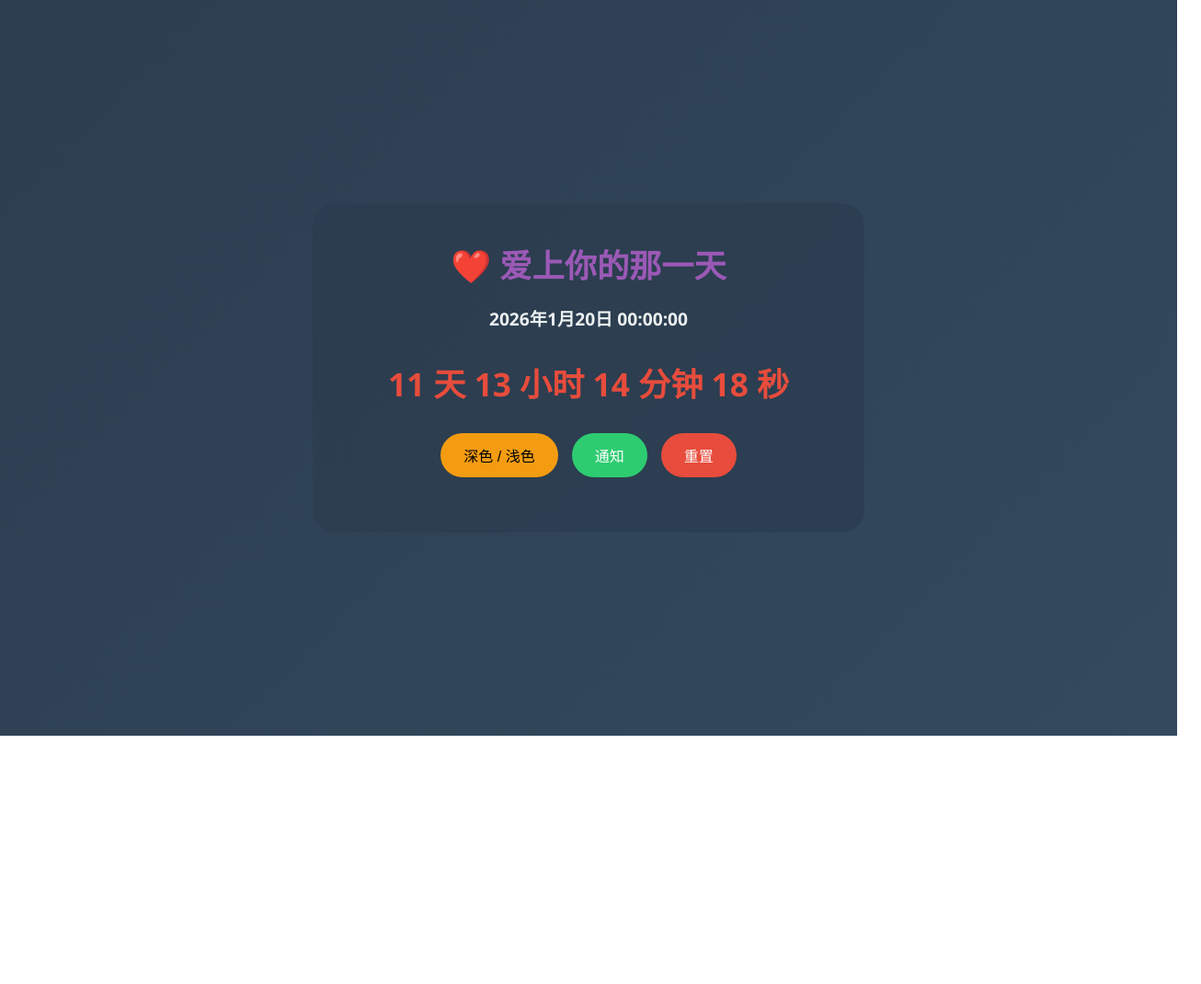
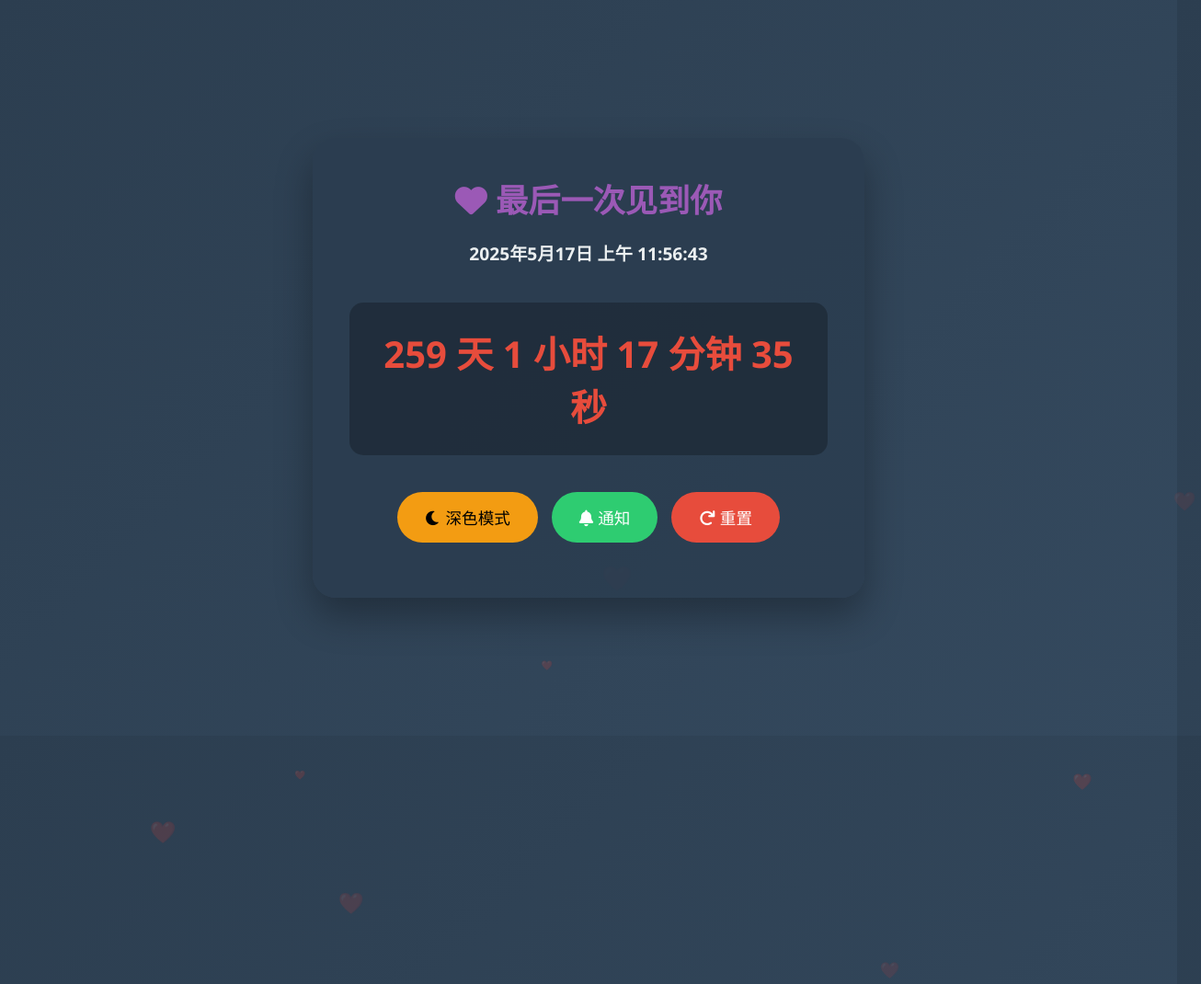
Before and after one commit to love-mamun/mamun-love, a plain HTML site: page index.html in a window 1280 px wide. Shown: the top 1070 px of the page at 92% size, 1306 px wide, since content can reach past the window. Before the commit the page ends 800 px from the top, so only its background shows below. Drawn offline with Linux system fonts and the light colour scheme.

Commit message:
Update index.html

```diff
--- a/index.html
+++ b/index.html
@@ -3,7 +3,7 @@
 <head>
 <meta charset="UTF-8" />
 <meta name="viewport" content="width=device-width, initial-scale=1" />
-<title>爱情计时器</title>
+<title>最后一次见面倒计时</title>
 
 <style>
   :root {
@@ -12,13 +12,14 @@
     --dark-color: #2c3e50;
     --light-color: #ecf0f1;
     --accent-color: #e74c3c;
+    --success-color: #2ecc71;
+    --warning-color: #f39c12;
+    --danger-color: #e74c3c;
+    --text-dark: #2c3e50;
+    --text-light: #ecf0f1;
   }
 
-* {
-  box-sizing: border-box;
-  margin: 0;
-  padding: 0;
-}
+  * { box-sizing: border-box; margin: 0; padding: 0; }
 
   body {
     font-family: 'Segoe UI', sans-serif;
@@ -29,11 +30,13 @@ body {
     align-items: center;
     min-height: 100vh;
     padding: 20px;
+    overflow: hidden;
+    position: relative;
   }
 
   body.light {
     background: linear-gradient(135deg, #f5f7fa, #dfe6e9);
-  color: #2c3e50;
+    color: var(--text-dark);
   }
 
   .container {
@@ -43,16 +46,17 @@ body.light {
     text-align: center;
     max-width: 600px;
     width: 100%;
-}
-
-body.light .container {
-  background: rgba(255, 255, 255, 0.95);
+    box-shadow: 0 20px 40px rgba(0,0,0,.3);
+    position: relative;
+    overflow: hidden;
+    z-index: 1;
   }
 
   h1 {
     margin-bottom: 20px;
     font-size: 2.2rem;
     color: var(--secondary-color);
+    font-weight: 700;
   }
 
   p {
@@ -61,10 +65,13 @@ p {
   }
 
   .counter {
-  font-size: 2.2rem;
-  font-weight: bold;
-  margin: 30px 0;
+    font-size: 2.5rem;
+    font-weight: 700;
+    margin: 40px 0;
     color: var(--accent-color);
+    background: rgba(0,0,0,.25);
+    padding: 25px;
+    border-radius: 15px;
   }
 
   .btn-container {
@@ -75,11 +82,11 @@ p {
   }
 
   button {
-  padding: 12px 25px;
+    padding: 15px 30px;
+    border-radius: 50px;
     border: none;
-  border-radius: 50px;
     cursor: pointer;
-  font-size: 1rem;
+    font-size: 1.1rem;
     color: #fff;
   }
 
@@ -91,30 +98,49 @@ button {
     margin-top: 20px;
     font-size: 1rem;
   }
+
+  /* Floating heart background */
+  .heart {
+    position: absolute;
+    color: rgba(255,0,0,0.2);
+    font-size: 20px;
+    animation: floatHeart linear infinite;
+    user-select: none;
+  }
+
+  @keyframes floatHeart {
+    0% { transform: translateY(100vh) translateX(0) scale(0.5); opacity: 0; }
+    10% { opacity: 0.5; }
+    50% { opacity: 1; }
+    100% { transform: translateY(-10vh) translateX(50px) scale(1); opacity: 0; }
+  }
+
 </style>
+
+<link rel="stylesheet" href="https://cdnjs.cloudflare.com/ajax/libs/font-awesome/6.0.0-beta3/css/all.min.css">
 </head>
 
 <body>
 
 <div class="container">
-  <!-- 标题 -->
-  <h1>❤️ 爱上你的那一天</h1>
+  <h1><i class="fas fa-heart"></i> 最后一次见到你</h1>
+  <p><strong>2025年5月17日 上午 11:56:43</strong></p>
 
-  <!-- 时间显示 -->
-  <p><strong>2026年1月20日 00:00:00</strong></p>
-
-  <div class="counter" id="counter">
+  <div class="counter">
     <div id="counterInner">正在加载...</div>
   </div>
 
   <div class="btn-container">
-    <button id="themeToggle">深色 / 浅色</button>
-    <button id="notifyBtn">通知</button>
-    <button id="resetBtn">重置</button>
+    <button id="themeToggle"><i class="fas fa-moon"></i> 深色模式</button>
+    <button id="notifyBtn"><i class="fas fa-bell"></i> 通知</button>
+    <button id="resetBtn"><i class="fas fa-redo"></i> 重置</button>
   </div>
 
   <div class="notification-info" id="notificationInfo"></div>
 </div>
+
+<!-- Floating hearts -->
+<div id="hearts"></div>
 
 <script>
 const counterInner = document.getElementById('counterInner');
@@ -123,42 +149,44 @@ const notifyBtn = document.getElementById('notifyBtn');
 const resetBtn = document.getElementById('resetBtn');
 const notificationInfo = document.getElementById('notificationInfo');
 
-/* 目标日期 */
-const defaultDate = new Date("2026-01-20T00:00:00");
+const defaultDate = new Date("2025-05-17T11:56:43");
 let targetDate = new Date(defaultDate);
+let isDark = true;
 
+// Timer function
 function updateCounter() {
   const now = new Date();
   const diff = now - targetDate;
 
   if (diff < 0) {
-    counterInner.innerHTML = "时间尚未到达";
+    counterInner.innerHTML = "目标时间尚未到达";
     return;
   }
 
-  const days = Math.floor(diff / (1000 * 60 * 60 * 24));
-  const hours = Math.floor((diff / (1000 * 60 * 60)) % 24);
-  const minutes = Math.floor((diff / (1000 * 60)) % 60);
+  const days = Math.floor(diff / (1000*60*60*24));
+  const hours = Math.floor((diff / (1000*60*60)) % 24);
+  const minutes = Math.floor((diff / (1000*60)) % 60);
   const seconds = Math.floor((diff / 1000) % 60);
 
-  counterInner.innerHTML =
-    `${days} 天 ${hours} 小时 ${minutes} 分钟 ${seconds} 秒`;
+  counterInner.innerHTML = `${days} 天 ${hours} 小时 ${minutes} 分钟 ${seconds} 秒`;
 }
 
+// Theme toggle
 themeToggle.onclick = () => {
+  isDark = !isDark;
   document.body.classList.toggle('light');
 };
 
+// Notification
 notifyBtn.onclick = () => {
-  if (Notification.permission === "granted") {
-    new Notification("爱上你的那一天", {
-      body: counterInner.innerText
-    });
+  if (Notification.permission === 'granted') {
+    new Notification('最后一次见面时间', { body: counterInner.innerText });
   } else {
     Notification.requestPermission();
   }
 };
 
+// Reset
 resetBtn.onclick = () => {
   targetDate = new Date(defaultDate);
   notificationInfo.innerText = "计时器已重置";
@@ -166,6 +194,25 @@ resetBtn.onclick = () => {
 
 updateCounter();
 setInterval(updateCounter, 1000);
+
+// Floating hearts generation
+const heartsContainer = document.getElementById('hearts');
+
+function createHeart() {
+  const heart = document.createElement('div');
+  heart.classList.add('heart');
+  heart.innerHTML = '❤️';
+  heart.style.left = Math.random() * 100 + 'vw';
+  heart.style.animationDuration = (5 + Math.random()*5) + 's';
+  heart.style.fontSize = (10 + Math.random()*30) + 'px';
+  heartsContainer.appendChild(heart);
+
+  setTimeout(() => {
+    heart.remove();
+  }, 10000);
+}
+
+setInterval(createHeart, 500);
 </script>
 
 </body>
```
Lines whose indentation alone changed are shown as unchanged.
